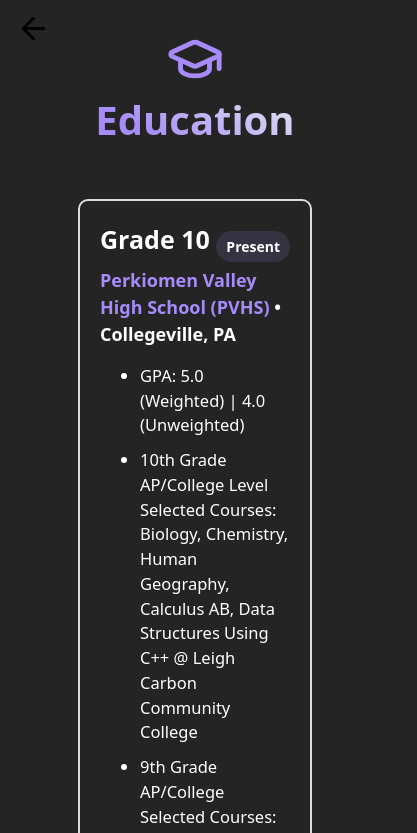
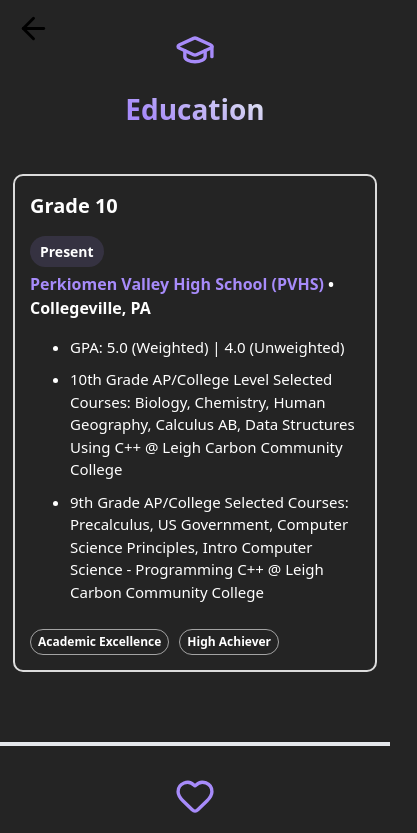
Before and after one commit to VihaanChhabria/portfolio, a React (Vite) app: page /experiences in a window 390 px wide. Shown: the top 833 px of the page, 417 px wide, since content can reach past the window. Built offline with nearby package versions, Linux system fonts and the light colour scheme.

Commit message:
made experiences page mobile responsive

```diff
--- a/src/components/Card.jsx
+++ b/src/components/Card.jsx
@@ -1,40 +1,58 @@
 import React from "react";
+import useResponsive from "../hooks/useResponsive";
 
 const Card = ({ title, subtitle, details, skills, time }) => {
+  const { isMobile, isTablet } = useResponsive();
+
+  const cardWidth = isMobile
+    ? "calc(100% - 60px)"
+    : isTablet
+      ? "calc(100% - 80px)"
+      : "calc(100% - 200px)";
+  const padding = isMobile ? "15px" : "20px";
+  const titleFontSize = isMobile ? "20px" : isTablet ? "22px" : "25px";
+  const subtitleFontSize = isMobile ? "16px" : "18px";
+  const detailFontSize = isMobile ? "15px" : "16.5px";
+  const flexDirection = isMobile ? "column" : "row";
+  const timeMarginTop = isMobile ? "5px" : "10px";
+
   return (
     <div
       style={{
         border: "2px solid #dcdcdcff",
         borderRadius: "10px",
-        width: "calc(100% - 200px)",
-        padding: "20px",
+        width: cardWidth,
+        padding: padding,
         marginBottom: "30px",
       }}
-    onMouseEnter={(e) => {
+      onMouseEnter={(e) => {
         e.currentTarget.style.transition = "border-color 200ms";
         e.currentTarget.style.borderColor = "#a78bfa";
-    }}
-    onMouseLeave={(e) => {
+      }}
+      onMouseLeave={(e) => {
         e.currentTarget.style.borderColor = "#dcdcdcff";
-    }}
+      }}
     >
       <div
         style={{
           display: "flex",
-          flexDirection: "row",
+          flexDirection: flexDirection,
           justifyContent: "space-between",
           width: "100%",
+          alignItems: isMobile ? "flex-start" : "center",
+          gap: isMobile ? "10px" : "0",
         }}
       >
-        <h3 style={{ margin: "0px", fontSize: "25px" }}>{title}</h3>
+        <h3 style={{ margin: "0px", fontSize: titleFontSize }}>{title}</h3>
         <div
           style={{
             backgroundColor: "#a78bfa22",
             width: "fit-content",
             padding: "5px 10px",
             borderRadius: "20px",
-            marginTop: "10px",
+            marginTop: timeMarginTop,
             fontSize: "16px",
+            flexShrink: 0,
           }}
         >
           <p
@@ -53,7 +71,7 @@
         style={{
           margin: "0px",
           marginTop: "5px",
-          fontSize: "18px",
+          fontSize: subtitleFontSize,
           color: "#a78bfa",
         }}
       >
@@ -61,15 +79,19 @@
       </h3>
       <ul>
         {details.map((detail, index) => (
-          <li key={index} style={{ fontSize: "16.5px", marginTop: "10px" }}>
+          <li
+            key={index}
+            style={{ fontSize: detailFontSize, marginTop: "10px" }}
+          >
             {detail}
           </li>
         ))}
       </ul>
 
-      <div style={{ display: "flex", gap: "10px" }}>
+      <div style={{ display: "flex", gap: "10px", flexWrap: "wrap" }}>
         {skills.map((skill, index) => (
           <div
+            key={index}
             style={{
               border: "1.5px solid #a3a3a3ff",
               width: "fit-content",
--- a/src/components/Section.jsx
+++ b/src/components/Section.jsx
@@ -1,6 +1,13 @@
 import React from "react";
+import useResponsive from "../hooks/useResponsive";
 
 const Section = ({ icon, title, cards }) => {
+  const { isMobile, isTablet } = useResponsive();
+
+  const titleFontSize = isMobile ? "28px" : isTablet ? "34px" : "40px";
+  const paddingTop = isMobile ? "20px" : "30px";
+  const paddingBottom = isMobile ? "40px" : "60px";
+
   return (
     <div style={{ width: "100%" }}>
       <div
@@ -10,18 +17,23 @@
           flexDirection: "column",
           alignItems: "center",
           justifyContent: "center",
-          paddingTop: "30px",
+          paddingTop: paddingTop,
           borderBottom: "4px solid #e5e7eb",
-          paddingBottom: "60px",
+          paddingBottom: paddingBottom,
           backgroundColor: "#242424",
           zIndex: "999",
           position: "relative",
         }}
       >
-        {icon}
+        <div style={{ transform: `scale(${isMobile ? 0.7 : 1})` }}>{icon}</div>
 
         <h1
-          style={{ fontSize: "40px", marginTop: "10px", paddingBottom: "30px" }}
+          style={{
+            fontSize: titleFontSize,
+            marginTop: "10px",
+            paddingBottom: "30px",
+            textAlign: "center",
+          }}
           className="gradient-text"
         >
           {title}
--- /dev/null
+++ b/src/hooks/useResponsive.js
@@ -0,0 +1,24 @@
+import { useState, useEffect } from "react";
+
+const useResponsive = () => {
+  const [windowWidth, setWindowWidth] = useState(window.innerWidth);
+
+  useEffect(() => {
+    const handleResize = () => {
+      setWindowWidth(window.innerWidth);
+    };
+
+    window.addEventListener("resize", handleResize);
+    return () => window.removeEventListener("resize", handleResize);
+  }, []);
+
+  return {
+    isMobile: windowWidth <= 480,
+    isTablet: windowWidth > 480 && windowWidth <= 768,
+    isDesktop: windowWidth > 768 && windowWidth <= 1024,
+    isLargeDesktop: windowWidth > 1024,
+    windowWidth,
+  };
+};
+
+export default useResponsive;
```
